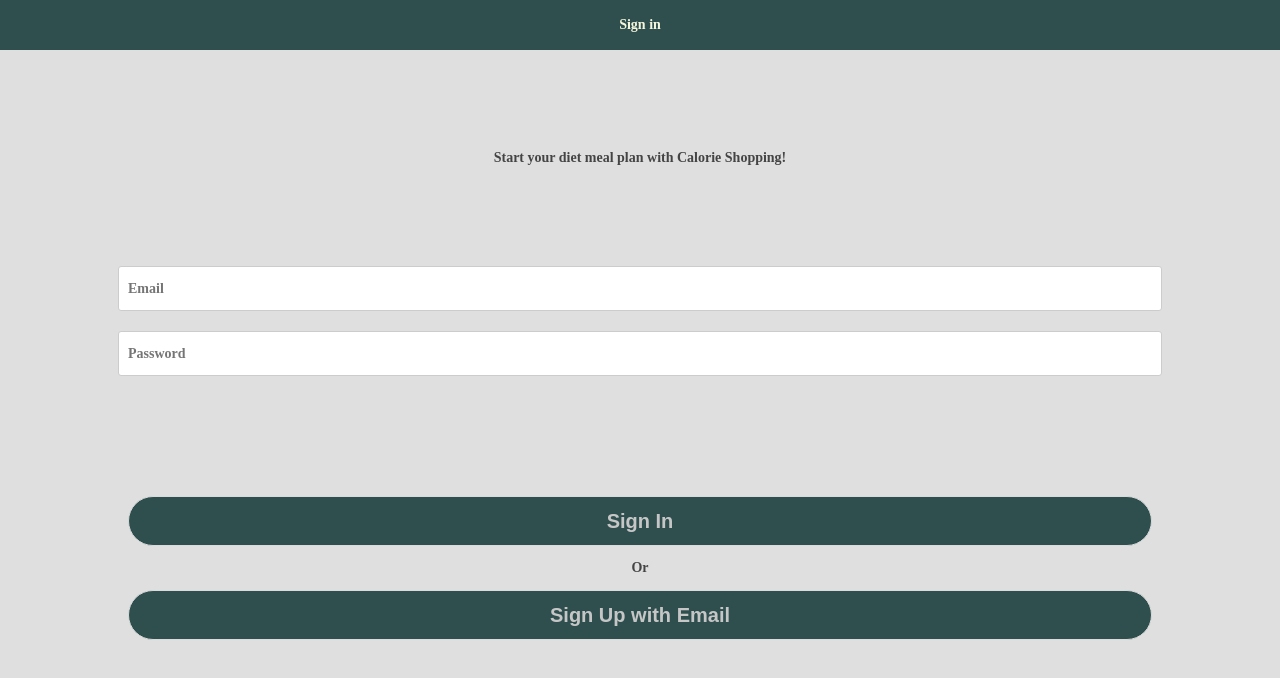
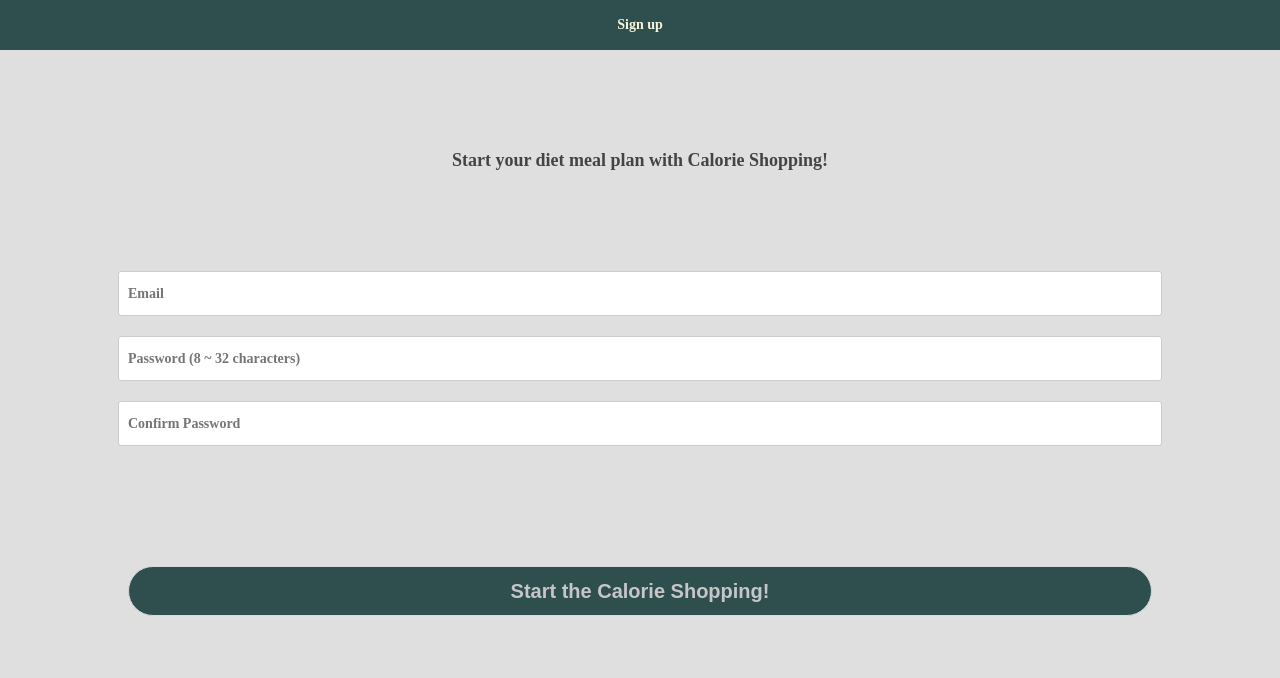
Before and after one commit to gzhao9/SSW-695-G.zhao-Z.Hu-HZhang-H.jiang, a React (Create React App) app in the folder front_end/react_front_end/: page / in a window 1280 px wide. Shown: the top 678 px of the page. Built offline with nearby package versions, Linux system fonts and the light colour scheme.

Commit message:
Add react-router package; Update email and password validity check

```diff
--- a/front_end/react_front_end/package.json
+++ b/front_end/react_front_end/package.json
@@ -8,6 +8,7 @@
     "@testing-library/user-event": "^13.5.0",
     "react": "^17.0.2",
     "react-dom": "^17.0.2",
+    "react-router-dom": "^6.2.2",
     "react-scripts": "5.0.0",
     "web-vitals": "^2.1.4"
   },
--- a/front_end/react_front_end/src/App.js
+++ b/front_end/react_front_end/src/App.js
@@ -7,7 +7,7 @@
 function App() {
   return (
     <div className="App">
-      <LoginComponent/>
+      <SignUpComponent/>
     </div>
   );
 }
--- a/front_end/react_front_end/src/Components/InputBox/InputBox.css
+++ b/front_end/react_front_end/src/Components/InputBox/InputBox.css
@@ -16,10 +16,10 @@
 }
 
 .inputBox:focus {
-  border-color: #66afe9;
+  border-color: #2f4f4f;
   outline: 0;
   -webkit-box-shadow: inset 0 1px 1px rgba(0, 0, 0, 0.075),
-    0 0 8px rgba(102, 175, 233, 0.6);
+    0 0 8px rgba(47, 79, 79, 0.6);
   box-shadow: inset 0 1px 1px rgba(0, 0, 0, 0.075),
-    0 0 8px rgba(102, 175, 233, 0.6);
+    0 0 8px rgba(47, 79, 79, 0.6);
 }
--- a/front_end/react_front_end/src/Pages/LoginPage/LoginCompoment.jsx
+++ b/front_end/react_front_end/src/Pages/LoginPage/LoginCompoment.jsx
@@ -1,5 +1,6 @@
 import React from "react"
 import Header from '../../Components/Header/Header'
+import {Link,Route} from 'react-router-dom'
 import SignUpComponent from "../SignUpPage/SignUpComponent"
 import './LoginPage.css'
 import '../../Components/ButtonWide/ButtonWide.css'
@@ -48,6 +49,10 @@
                     <p className="loginText">Or</p>
                     <button to='signUp' className="btnWide">Sign Up with Email</button>
                 </div>
+                {/* <div>
+                    <Route path="/" component={LoginComponent}></Route>
+                    <Route path="/signUp" component={SignUpComponent}></Route>
+                </div> */}
             </div>
         )
     }
--- a/front_end/react_front_end/src/Pages/LoginPage/LoginPage.css
+++ b/front_end/react_front_end/src/Pages/LoginPage/LoginPage.css
@@ -5,34 +5,10 @@
   background-color: #dfdfdf;
 }
 
-.loginBtn {
-  color: #c6c6c6;
-  background: darkslategray;
-  border: 1px #dadada solid;
-  padding: 5px 10px;
-  border-radius: 25px;
-  font-weight: bold;
-  font-size: 15pt;
-  outline: none;
-  width: 80%;
-  height: 50px;
-}
-
-.loginBtn:hover {
-  border: 1px #c6c6c6 solid;
-  box-shadow: 1px 1px 1px #eaeaea;
-  color: #c6c6c6;
-  background: rgb(66, 110, 110);
-}
-
-.loginBtn:active {
-  box-shadow: inset 1px 1px 1px #dfdfdf;
-}
-
 .loginText {
   text-align: center;
   color: #444444;
   font-family: "Times New Roman", Times, serif;
-  font-size: 14px;
+  font-size: 18px;
   font-weight: 700;
 }
--- a/front_end/react_front_end/src/Pages/SignUpPage/SignUpComponent.jsx
+++ b/front_end/react_front_end/src/Pages/SignUpPage/SignUpComponent.jsx
@@ -1,6 +1,7 @@
 import React, { Component } from 'react'
 import Header from '../../Components/Header/Header'
 import '../../Components/ButtonWide/ButtonWide.css'
+import './SignUpPage.css'
 
 export default class SignUpComponent extends Component {
   state = {username: '', password: '', confirmPassword: ''}
@@ -15,19 +16,43 @@
   }
   handleSubmit = (event) => {
     const {username, password, confirmPassword} = this.state
-    if(username == ''){
+    if(username === ''){
       alert('Please input the username')
       return
     }
-    if(password == ''){
+    if(password === ''){
       alert('Please input the password')
       return
     }
-    if(confirmPassword != password){
+    if(!this.checkEmail(username)){
+      alert('Invalid Email address!')
+      return
+    }
+    if(!this.checkPassword(password)){
+      alert('Invalid Password!')
+      return
+    }
+    if(confirmPassword !== password){
       alert('Please input the same password')
       return
     }
     alert('Send request:\nusername: ' + username + '\npassword: ' + password)
+  }
+
+  checkEmail(email){
+    const words = email.split('@')
+    if(words.length !== 2){
+      return false
+    }
+    const tail = words[1].split('.')
+    if(tail.length !== 2){
+      return false
+    }
+    return true
+  }
+
+  checkPassword(password){
+    return password.length <= 32 && password.length >= 8
   }
 
 
@@ -41,7 +66,7 @@
 
         <div style={{marginBottom: '100px'}}>
             <input type="text"  onChange={this.handleChangeUsername} className='inputBox' placeholder='Email' /><br />
-                    <input type="password"  onChange={this.handleChangePassword} className='inputBox' placeholder='Password' /><br />
+            <input type="password"  onChange={this.handleChangePassword} className='inputBox' placeholder='Password (8 ~ 32 characters)' /><br />
             <input type="password"  onChange={this.handleChangeConfirmPassword} className='inputBox' placeholder='Confirm Password' /><br />
         </div>
         <div>
--- a/front_end/react_front_end/src/Pages/SignUpPage/SignUpPage.css
+++ b/front_end/react_front_end/src/Pages/SignUpPage/SignUpPage.css
@@ -9,6 +9,6 @@
   text-align: center;
   color: #444444;
   font-family: "Times New Roman", Times, serif;
-  font-size: 14px;
+  font-size: 18px;
   font-weight: 700;
 }
```
Also changed, not shown: 1 other file (tests, documents, lock files or other folders). Lines whose indentation alone changed are shown as unchanged.
